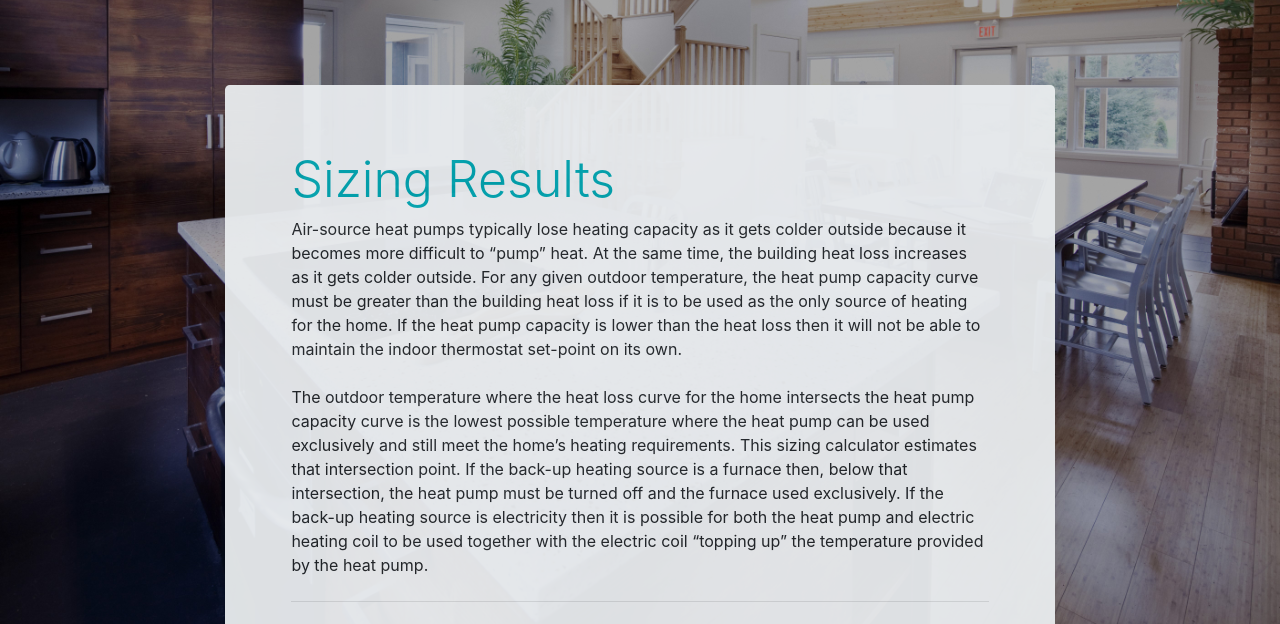
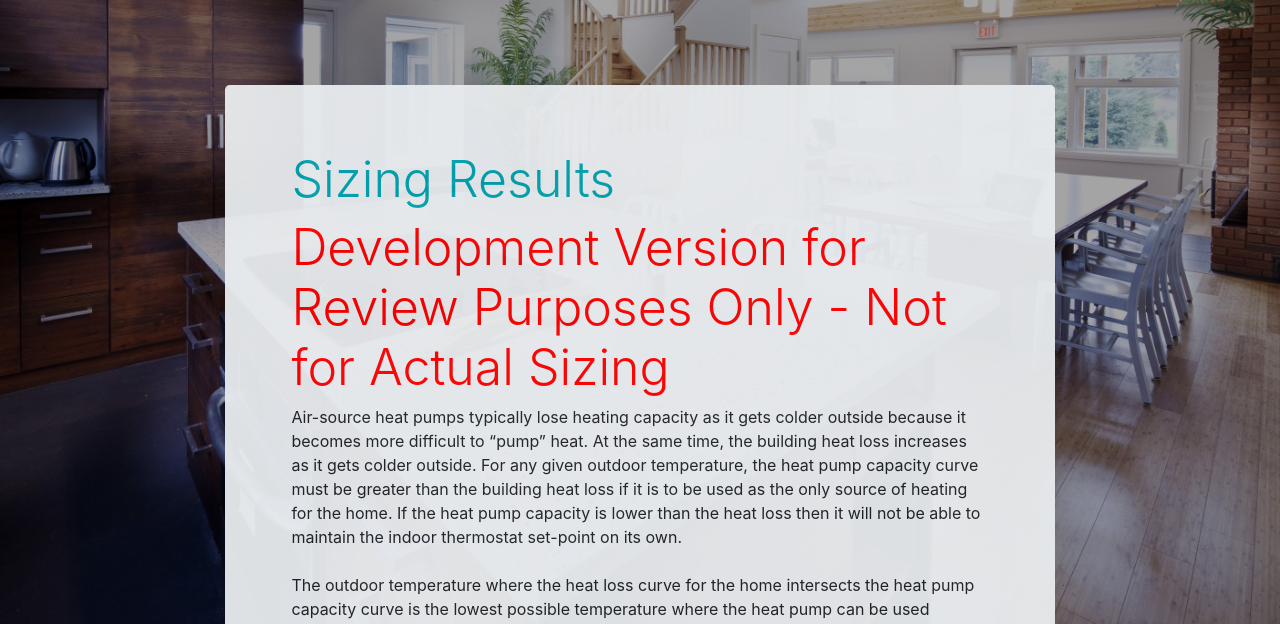
Before and after one commit to dltchoi/heatloss_calculator, a Flask app: template templates/calculator_output.html in a window 1280 px wide. Shown: the part 200-824 px from the top of the page. Run offline with Flask 2, Linux system fonts and the light colour scheme; the template is opened without the code that fills it, so the values that code supplies are empty; some libraries are stand-ins or nearby versions.

Commit message:
Update calculator_output.html

```diff
--- a/templates/calculator_output.html
+++ b/templates/calculator_output.html
@@ -60,6 +60,7 @@
     <div class="jumbotron"style="padding-left: 8%; padding-right: 8%">
 
         <h1 class="display-4" style="color:rgb(0,163,175); font-size: 50px;">Sizing Results</h1>
+        <h1 class="display-4" style="color:red; font-size: 50px">Development Version for Review Purposes Only - Not for Actual Sizing</h1>
         <p >Air-source heat pumps typically lose heating capacity as it gets colder outside because it becomes more difficult to “pump” heat.
           At the same time, the building heat loss increases as it gets colder outside.
           For any given outdoor temperature, the heat pump capacity curve must be greater than the building heat loss if it is to be used as the only source of heating for the home.
```
